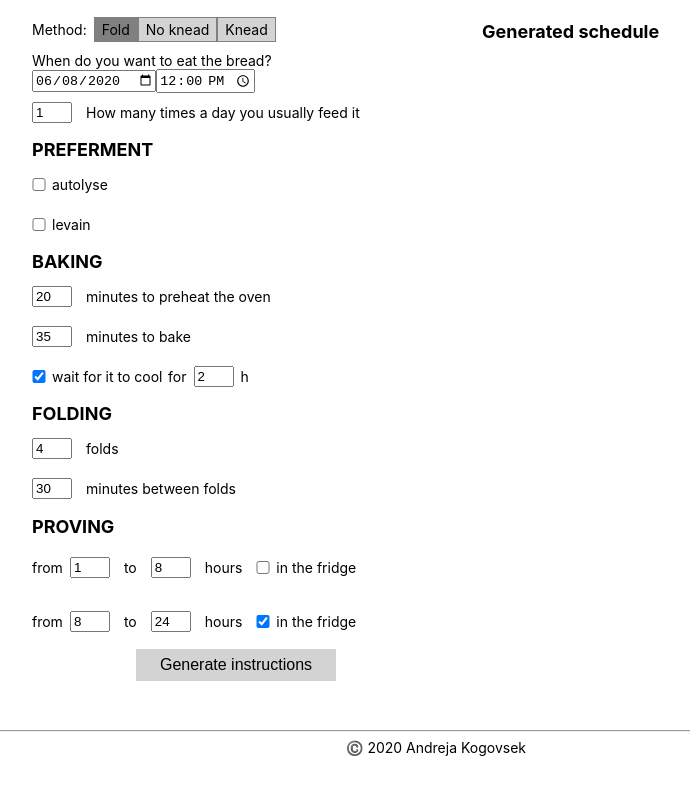
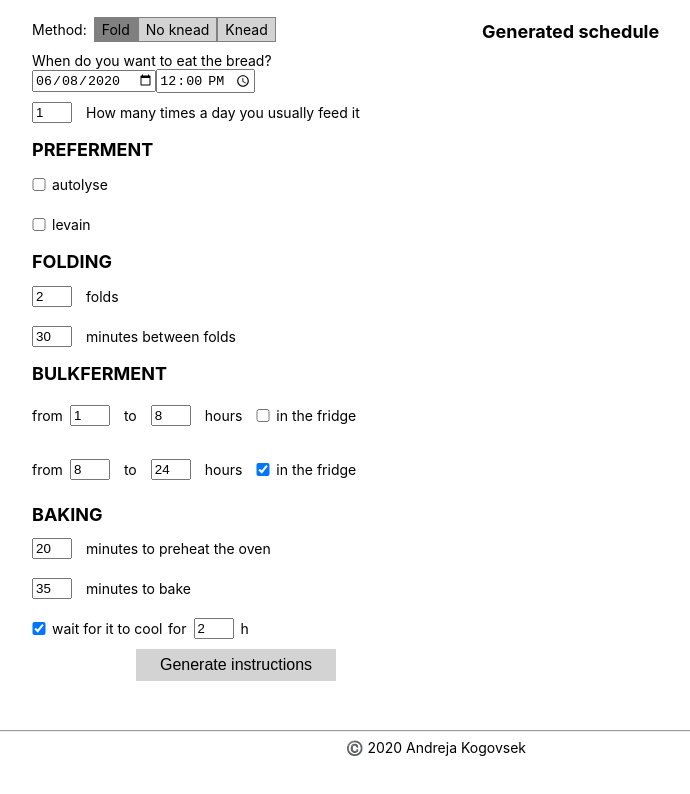
Before and after one commit to andrejak/sourdough-times, a React (Vite) app: page / in a window 1280 px wide. Shown: the top 794 px of the page, without its empty margins (204-894 px from the left). Built offline with nearby package versions, Linux system fonts and the light colour scheme.

Commit message:
Splitting up a few files into smaller ones

```diff
--- a/package.json
+++ b/package.json
@@ -40,6 +40,7 @@
   },
   "dependencies": {
     "aws-lambda": "^1.0.6",
+    "immer": "^6.0.9",
     "moment": "^2.26.0",
     "react": "^16.13.1",
     "react-dom": "^16.13.1",
--- /dev/null
+++ b/src/components/Button.tsx
@@ -0,0 +1,21 @@
+import React from "react";
+import styled from "styled-components";
+
+const Input = styled.input`
+  align-self: center;
+  background-color: lightgray;
+  padding: 0.5rem;
+  border: none;
+  font-size: 16px;
+  width: 200px;
+
+  &:hover {
+    cursor: pointer;
+    background-color: gray;
+    transition: all 100ms ease;
+  }
+`;
+
+const Button = () => <Input type="submit" value="Generate instructions" />;
+
+export default Button;
--- a/src/components/ConfigForm.tsx
+++ b/src/components/ConfigForm.tsx
@@ -1,10 +1,11 @@
 import React from "react";
-import { Step, FullConfig, Method } from "../types";
-import { initKneadConfig, initNoKneadConfig, initFoldConfig } from "../state";
+import { Step, SectionId } from "../types";
 import styled from "styled-components";
-import Field from "./Field";
 import MethodField from "./Field/MethodField";
-import { Heading } from "./Heading";
+import Section from "./Section";
+import Button from "./Button";
+import { useForm } from "../state/useForm";
+import { sectionsPerMethod } from "../state";
 
 const Container = styled.div`
   display: flex;
@@ -18,57 +19,16 @@ const Form = styled.form`
   flex-direction: column;
 `;
 
-const Section = styled.div``;
-
-const Button = styled.input`
-  align-self: center;
-  background-color: lightgray;
-  padding: 0.5rem;
-  border: none;
-  font-size: 16px;
-  width: 200px;
-
-  &:hover {
-    cursor: pointer;
-    background-color: gray;
-    transition: all 100ms ease;
-  }
-`;
-
-const configs: { [key in Method]: FullConfig } = {
-  knead: initKneadConfig,
-  noKnead: initNoKneadConfig,
-  fold: initFoldConfig,
-};
-
 const ConfigForm = ({
   setResult,
 }: {
   setResult: (steps: Step[]) => void;
 }): JSX.Element => {
-  const [method, setMethod] = React.useState("fold" as Method);
-  const [config, setConfig] = React.useState(configs[method]);
-
-  React.useEffect(() => {
-    // Keep chosen values from previous config, but remove irrelevant fields and add new ones
-    // OR: reset completely?
-    const newConfig: Partial<FullConfig> = {};
-    const oldKeys = Object.keys(config);
-    const newKeys = Object.keys(configs[method]);
-    for (const key of newKeys) {
-      if (oldKeys.includes(key)) {
-        newConfig[key] = config[key];
-      } else {
-        newConfig[key] = configs[method][key];
-      }
-    }
-    newConfig.basicSection.method = method;
-
-    setConfig(newConfig as FullConfig);
-  }, [method]);
+  const { method, setMethod, sections } = useForm();
 
   const handleSubmit = async (e) => {
     e.preventDefault();
+    const config = sections; // TODO
     const response = await fetch("/.netlify/functions/calculate", {
       body: JSON.stringify(config),
       method: "POST",
@@ -85,40 +45,15 @@ const ConfigForm = ({
     <Container>
       <Form onSubmit={handleSubmit}>
         <MethodField field={method} setValue={setMethod}></MethodField>
-        {Object.keys(config).map((section) => (
-          <Section key={section}>
-            {section != "basicSection" && (
-              <Heading>{section.replace("Section", "").toUpperCase()}</Heading>
-            )}
-            {Object.keys(config[section]).map((fieldId) => {
-              const field = config[section][fieldId];
-              if (fieldId === "method") {
-                return <span key={fieldId} />;
-              }
-              return (
-                <Field
-                  key={fieldId}
-                  field={field}
-                  setValue={(newValue: number) => {
-                    // TODO: Improve this...
-                    const newConfig = {
-                      ...config,
-                      [section]: {
-                        ...config[section],
-                        [fieldId]: {
-                          ...config[section][fieldId],
-                          value: newValue,
-                        },
-                      },
-                    };
-                    setConfig(newConfig);
-                  }}
-                />
-              );
-            })}
-          </Section>
+        {sectionsPerMethod[method].map((section: SectionId) => (
+          <Section
+            key={section}
+            sectionId={section}
+            section={sections[section].config}
+            setConfig={sections[section].setConfig}
+          />
         ))}
-        <Button type="submit" value="Generate instructions" />
+        <Button />
       </Form>
     </Container>
   );
--- /dev/null
+++ b/src/components/Section.tsx
@@ -0,0 +1,43 @@
+/* eslint-disable @typescript-eslint/no-explicit-any */
+import React from "react";
+import Field from "./Field";
+import { Heading } from "./Heading";
+import produce from "immer";
+import { SectionId } from "../types";
+
+const Section = ({
+  sectionId,
+  section,
+  setConfig,
+}: {
+  sectionId: SectionId;
+  section: any;
+  setConfig: (newValue: any) => void;
+}): JSX.Element => (
+  <div>
+    {sectionId != SectionId.Basic && (
+      <Heading>
+        {sectionId.toString().replace("Section", "").toUpperCase()}
+      </Heading>
+    )}
+    {Object.keys(section).map((fieldId) => {
+      const field = section[fieldId];
+      if (fieldId === "method") {
+        return <span key={fieldId} />;
+      }
+      return (
+        <Field
+          key={fieldId}
+          field={field}
+          setValue={(newValue: any) => {
+            const newConfig = produce((draft) => {
+              draft[fieldId].value = newValue;
+            });
+            setConfig(newConfig);
+          }}
+        />
+      );
+    })}
+  </div>
+);
+export default Section;
--- a/src/state/index.ts
+++ b/src/state/index.ts
@@ -7,6 +7,10 @@ import {
   PrefermentSection,
   Method,
   RangeFieldType,
+  ProvingSection,
+  FoldingSection,
+  SectionId,
+  Section,
 } from "../types";
 import moment from "moment";
 
@@ -117,11 +121,8 @@ const initShapingSection: ShapingSection = {
   },
 };
 
-export const initNoKneadConfig: FullConfig = {
-  basicSection: initBasicSection("noKnead"),
-  prefermentSection: initPrefermentSection,
-  foldingSection: {
-    numFolds: { label: "folds", type: "number", value: 2, min: 0, max: 10 },
+const initFoldingSection = (num: number): FoldingSection => ({
+  numFolds: { label: "folds", type: "number", value: num, min: 0, max: 10 },
   timeBetweenFolds: {
     label: "minutes between folds",
     type: "number",
@@ -131,13 +132,21 @@ export const initNoKneadConfig: FullConfig = {
     step: 15,
     instruction: "Perform another fold",
   },
-  },
-  provingSection: {
+});
+
+const initProvingSection = (
+  fridge: boolean,
+  from: number,
+  to: number
+): ProvingSection => ({
   firstProof: {
     label: "First proof",
     help: "",
     type: "proof",
-      value: { inFridge: fridgeField(true), duration: hourRangeField(12, 24) },
+    value: {
+      inFridge: fridgeField(fridge),
+      duration: hourRangeField(from, to),
+    },
     instruction: "Start the first proving",
   },
   secondProof: {
@@ -150,51 +159,9 @@ export const initNoKneadConfig: FullConfig = {
     },
     instruction: "Start the second proving",
   },
-  },
-  shapingSection: initShapingSection,
-  bakingSection: initBakingSection,
-};
+});
 
-export const initKneadConfig: FullConfig = {
-  basicSection: initBasicSection("knead"),
-  prefermentSection: initPrefermentSection,
-  provingSection: {
-    firstProof: {
-      label: "First proof",
-      help: "",
-      type: "proof",
-      value: { inFridge: fridgeField(false), duration: hourRangeField(1, 3) },
-      instruction: "Start the fisrst proving",
-    },
-    secondProof: {
-      label: "Second proof",
-      help: "",
-      type: "proof",
-      value: { inFridge: fridgeField(false), duration: hourRangeField(1, 3) },
-      instruction: "Start the second proving",
-    },
-  },
-  shapingSection: initShapingSection,
-  bakingSection: initBakingSection,
-};
-
-export const initFoldConfig: FullConfig = {
-  basicSection: initBasicSection("fold"),
-  prefermentSection: initPrefermentSection,
-  bakingSection: initBakingSection,
-  foldingSection: {
-    numFolds: { label: "folds", type: "number", value: 4, min: 1, max: 10 },
-    timeBetweenFolds: {
-      label: "minutes between folds",
-      type: "number",
-      value: 30,
-      min: 15,
-      max: 60,
-      step: 15,
-      instruction: "Perform another fold",
-    },
-  },
-  provingSection: {
+const initBulkFermentSection: ProvingSection = {
   firstProof: {
     label: "Bulk fermentation",
     help: "Range in hours",
@@ -209,5 +176,47 @@ export const initFoldConfig: FullConfig = {
     value: { inFridge: fridgeField(true), duration: hourRangeField(8, 24) },
     instruction: "Put it in the fridge to cold ferment",
   },
-  },
 };
+
+export const initSections: { [key in SectionId]: Section } = {
+  [SectionId.Basic]: initBasicSection("noKnead"),
+  [SectionId.Preferment]: initPrefermentSection,
+  [SectionId.Folding]: initFoldingSection(2),
+  [SectionId.Proving]: initProvingSection(true, 8, 24),
+  [SectionId.Shaping]: initShapingSection,
+  [SectionId.Baking]: initBakingSection,
+  [SectionId.BulkFerment]: initBulkFermentSection,
+};
+
+const pre = [SectionId.Basic, SectionId.Preferment];
+const post = [SectionId.Shaping, SectionId.Baking];
+export const sectionsPerMethod: { [key in Method]: SectionId[] } = {
+  noKnead: [...pre, SectionId.Folding, SectionId.Proving, ...post],
+  knead: [...pre, SectionId.Proving, ...post],
+  fold: [...pre, SectionId.Folding, SectionId.BulkFerment, SectionId.Baking],
+};
+
+export const initNoKneadConfig: FullConfig = {
+  basicSection: initBasicSection("noKnead"),
+  prefermentSection: initPrefermentSection,
+  foldingSection: initFoldingSection(2),
+  provingSection: initProvingSection(true, 8, 24),
+  shapingSection: initShapingSection,
+  bakingSection: initBakingSection,
+};
+
+export const initKneadConfig: FullConfig = {
+  basicSection: initBasicSection("knead"),
+  prefermentSection: initPrefermentSection,
+  provingSection: initProvingSection(false, 1, 3),
+  shapingSection: initShapingSection,
+  bakingSection: initBakingSection,
+};
+
+export const initFoldConfig: FullConfig = {
+  basicSection: initBasicSection("fold"),
+  prefermentSection: initPrefermentSection,
+  foldingSection: initFoldingSection(4),
+  provingSection: initBulkFermentSection,
+  bakingSection: initBakingSection,
+};
--- /dev/null
+++ b/src/state/useForm.ts
@@ -0,0 +1,20 @@
+import React from "react";
+import { Method, SectionId } from "../types";
+import { initSections } from "./";
+
+// TODO un-nest state to prevent unnecessary re-renders
+// eslint-disable-next-line @typescript-eslint/explicit-module-boundary-types
+export const useForm = () => {
+  const [method, setMethod] = React.useState("fold" as Method);
+  const sections = {};
+  Object.values(SectionId).map((sectionId: SectionId) => {
+    const [config, setConfig] = React.useState(initSections[sectionId]);
+    sections[sectionId] = { config, setConfig };
+  });
+
+  return {
+    method,
+    setMethod,
+    sections,
+  };
+};
--- /dev/null
+++ b/src/types/form.ts
@@ -0,0 +1,61 @@
+import { FieldType, NumberFieldType, ProofFieldType } from "./fields";
+
+export type Method = "fold" | "knead" | "noKnead";
+
+export enum SectionId {
+  Basic = "Basic",
+  Preferment = "Preferment",
+  Folding = "Folding",
+  Proving = "Proving",
+  BulkFerment = "BulkFerment",
+  Shaping = "Shaping",
+  Baking = "Baking",
+}
+
+export type Section =
+  | BasicSection
+  | PrefermentSection
+  | BakingSection
+  | ShapingSection
+  | ProvingSection
+  | FoldingSection;
+
+export type BasicSection = {
+  method: Method;
+  target: FieldType;
+  numFeedsPerDay: NumberFieldType;
+};
+
+export type PrefermentSection = {
+  autolyse: NumberFieldType;
+  levain: NumberFieldType;
+};
+
+export type BakingSection = {
+  preheat: NumberFieldType;
+  baking: NumberFieldType;
+  cooling: NumberFieldType;
+};
+
+export type ShapingSection = {
+  shaping: NumberFieldType;
+};
+
+export type ProvingSection = {
+  firstProof: ProofFieldType;
+  secondProof: ProofFieldType;
+};
+
+export interface FoldingSection {
+  numFolds: NumberFieldType;
+  timeBetweenFolds: NumberFieldType;
+}
+
+export type FullConfig = {
+  basicSection: BasicSection;
+  prefermentSection?: PrefermentSection;
+  foldingSection?: FoldingSection;
+  provingSection: ProvingSection;
+  shapingSection?: ShapingSection;
+  bakingSection: BakingSection;
+};
--- a/src/types/index.ts
+++ b/src/types/index.ts
@@ -1,4 +1,5 @@
-export * from "./config";
+export * from "./form";
+export * from "./fields";
 
 export type FormResponse = {
   statusCode: number;
```
Also changed, not shown: src/types/fields.ts (renamed from src/types/config.ts, +0 -42 lines), 1 other file (tests, documents, lock files or other folders). Lines whose indentation alone changed are shown as unchanged.
